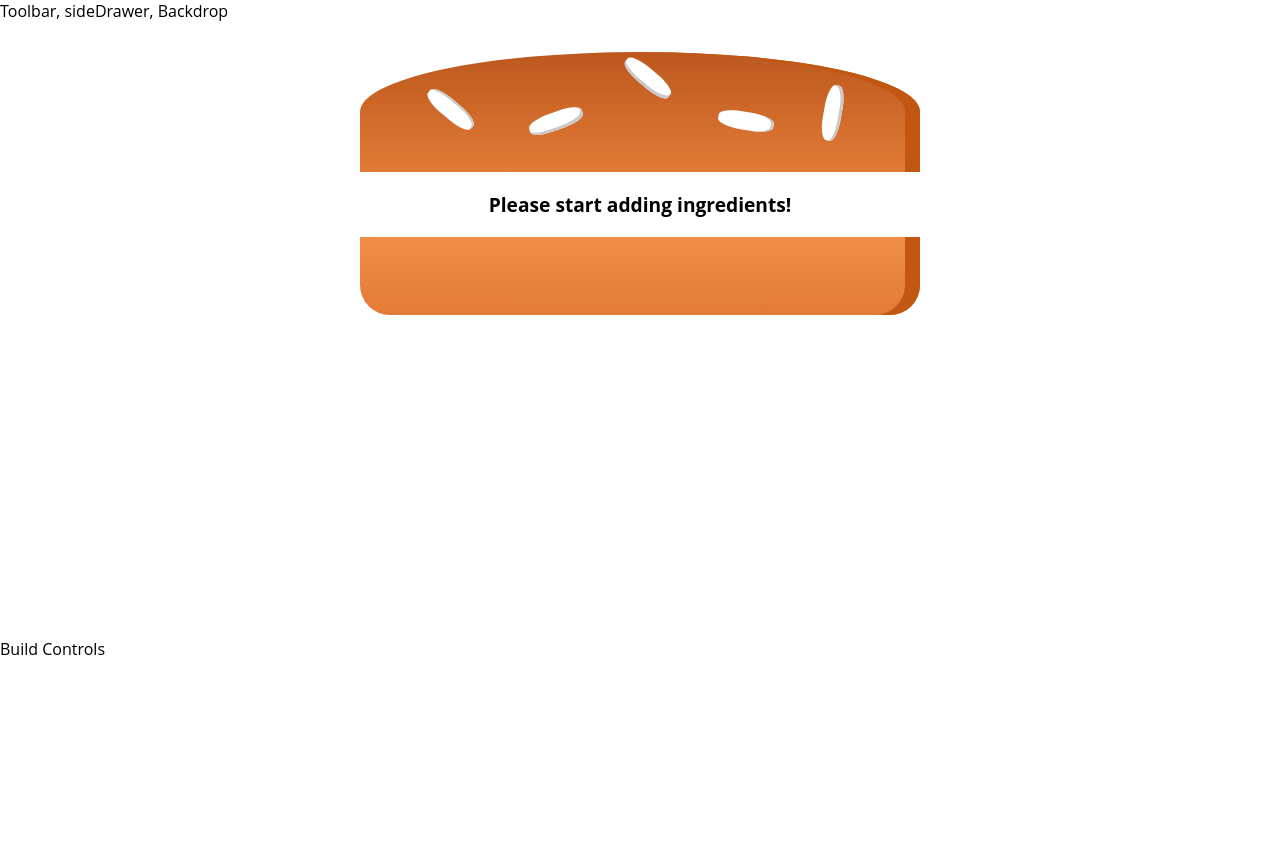
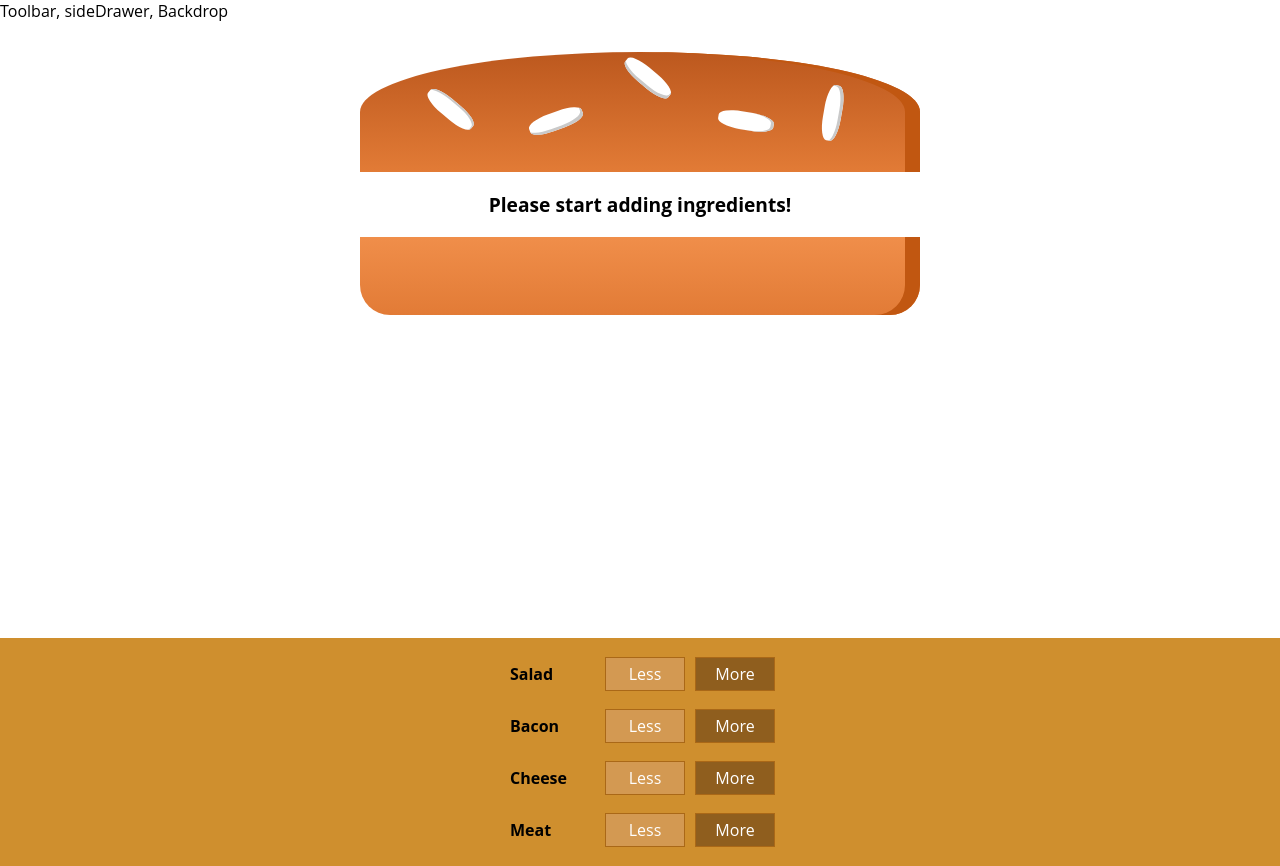
Before and after one commit to isc-joserodriguez/burger-builder, a React (Create React App) app: page / in a window 1280 px wide. Before the commit the page ends 800 px from the top, so only its background shows below. Built offline with nearby package versions, Linux system fonts and the light colour scheme; the HTML template or start-up script is replaced by a standard one.

Commit message:
Outputting Multiple Build Controls

```diff
--- a/src/components/Burger/BuildControls/BuildControl/BuildControl.js
+++ b/src/components/Burger/BuildControls/BuildControl/BuildControl.js
@@ -5,8 +5,8 @@
 const buildControl=(props)=>(
     <div className={classes.BuildControl}>
         <div className={classes.Label}>{props.label}</div>
-        <div className={classes.Less}>Less</div>
-        <div className={classes.More}>More</div>
+        <button className={classes.Less}>Less</button>
+        <button className={classes.More}>More</button>
     </div>
 );
 
--- a/src/components/Burger/BuildControls/BuildControl/BuildControl.module.css
+++ b/src/components/Burger/BuildControls/BuildControl/BuildControl.module.css
@@ -15,6 +15,7 @@
     cursor: pointer;
     outline: none;
 }
+
 
 .BuildControl button:disabled {
     background-color: #AC9980;
--- a/src/components/Burger/BuildControls/BuildControls.js
+++ b/src/components/Burger/BuildControls/BuildControls.js
@@ -1,11 +1,21 @@
 import React from 'react';
 
 import classes from './BuildControls.module.css'
+import BuildControl from './BuildControl/BuildControl';
+
+const controls = [
+    { label: 'Salad', tupe: 'salad' },
+    { label: 'Bacon', tupe: 'bacon' },
+    { label: 'Cheese', tupe: 'cheese' },
+    { label: 'Meat', tupe: 'meat' },
+]
 
 const buildControls = (props) => {
     return (
-        <div>
-
+        <div className={classes.BuildControls}>
+            {controls.map(ctrl => {
+                return <BuildControl key={ctrl.label} label={ctrl.label} />
+            })}
         </div>
     );
 }
--- a/src/containers/BurgerBuilder/BurgerBuilder.js
+++ b/src/containers/BurgerBuilder/BurgerBuilder.js
@@ -1,7 +1,8 @@
 import React, { Component } from 'react';
 
 import Aux from '../../hoc/Aux';
-import Burger from '../../components/Burger/Burger'
+import Burger from '../../components/Burger/Burger';
+import BuildControls from '../../components/Burger/BuildControls/BuildControls'
 
 
 class BurgerBuilder extends Component {
@@ -21,7 +22,7 @@
         return (
             <Aux>
                 <Burger ingredients={this.state.ingredients} />
-                <div>Build Controls</div>
+                <BuildControls />
             </Aux>
         );
     }
```
